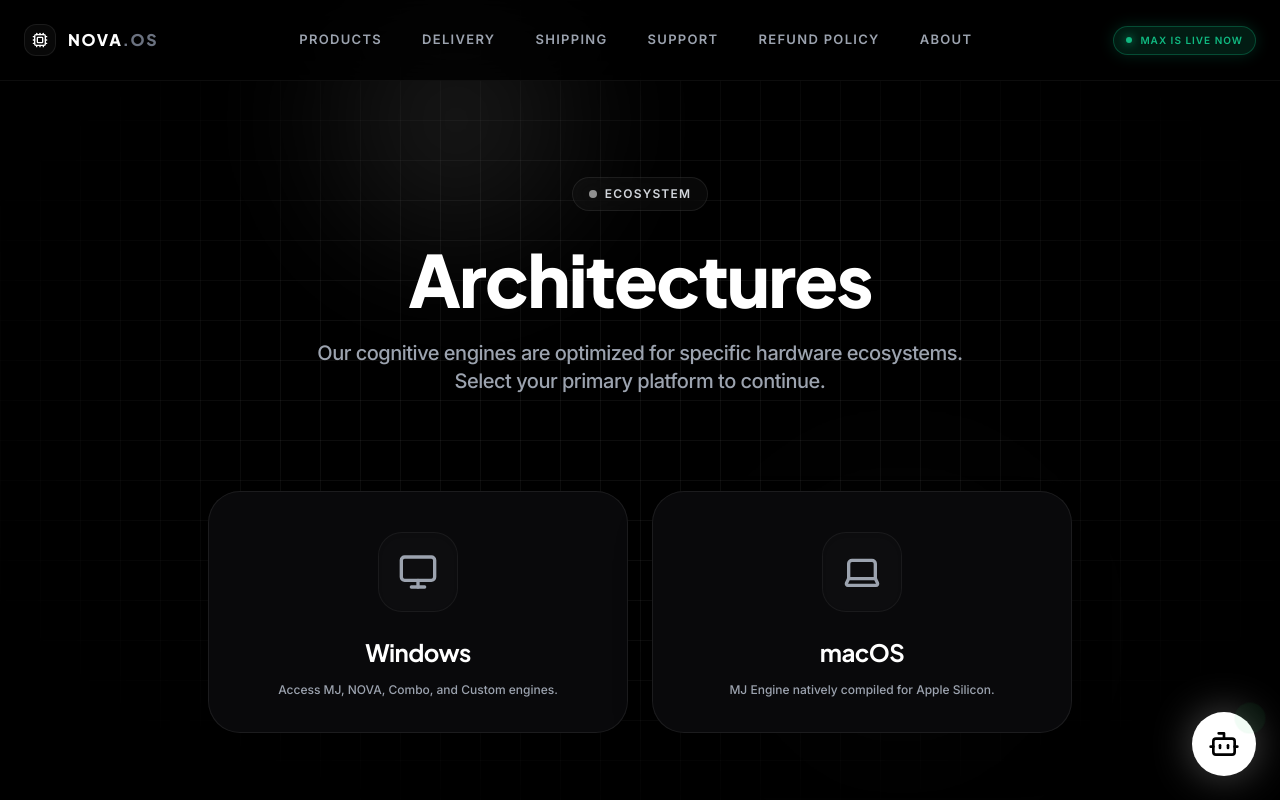
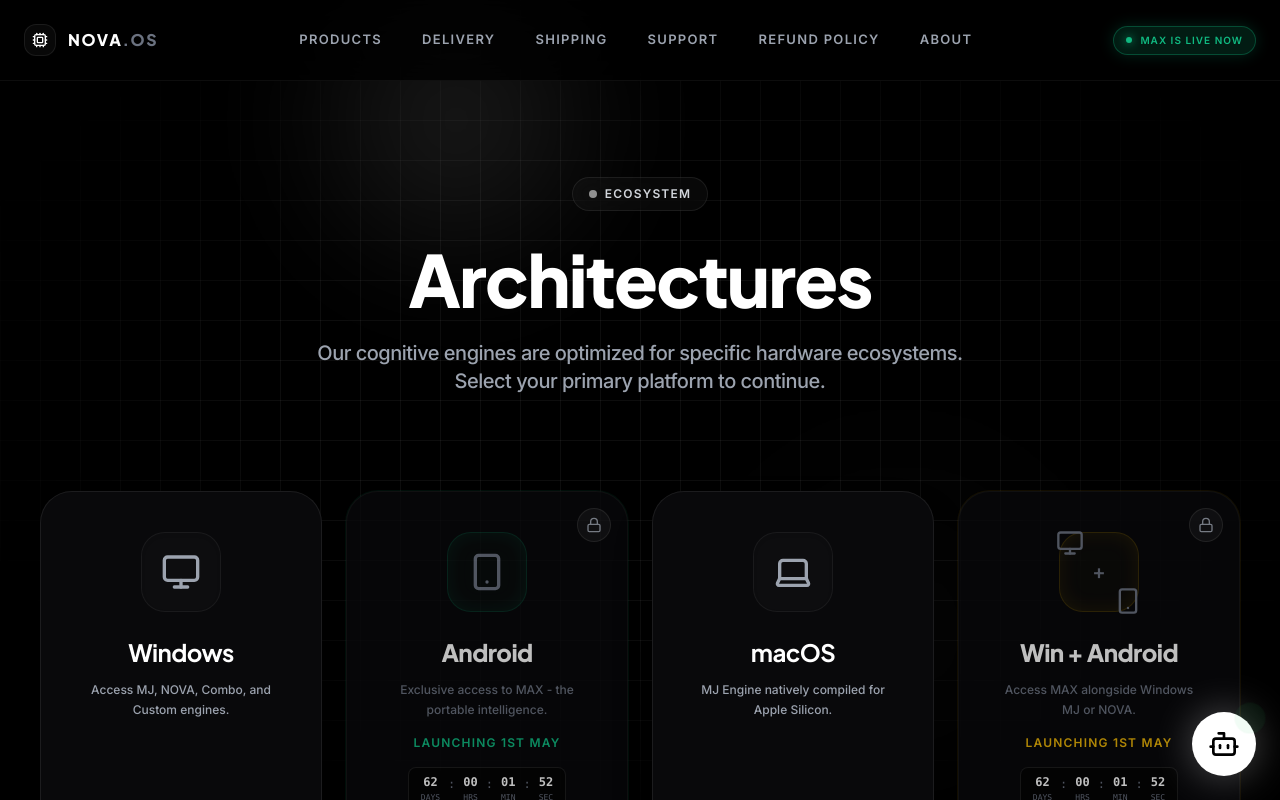
Before and after one commit to ankit143659/Nova_Website, a React (Vite) app: page / in a window 1280 px wide. Both pictures are taken after a click on the button "PRODUCTS". Shown: the top 800 px of the page. Built offline with nearby package versions, Linux system fonts and the light colour scheme.

Commit message:
feat: Add launch countdown to OS selection
Introduces a countdown timer to the OS selection screen, displaying the remaining time until the launch date. This provides users with anticipation for the upcoming release.

```diff
--- a/components/OSSelectionScreen.tsx
+++ b/components/OSSelectionScreen.tsx
@@ -1,13 +1,57 @@
-import React from 'react';
+import React, { useState, useEffect } from 'react';
 import { OSType } from '../types';
-import { Monitor, Smartphone, Laptop } from 'lucide-react';
+import { Monitor, Smartphone, Laptop, Lock } from 'lucide-react';
 
 interface OSSelectionScreenProps {
   onSelectOS: (os: OSType) => void;
 }
 
+const LAUNCH_DATE = '2026-05-01T00:00:00+05:30';
+
+const CountdownTimer: React.FC = () => {
+  const [timeLeft, setTimeLeft] = useState({ days: 0, hours: 0, minutes: 0, seconds: 0 });
+
+  useEffect(() => {
+    const interval = setInterval(() => {
+      const distance = new Date(LAUNCH_DATE).getTime() - new Date().getTime();
+      if (distance < 0) {
+        clearInterval(interval);
+        return;
+      }
+      setTimeLeft({
+        days: Math.floor(distance / (1000 * 60 * 60 * 24)),
+        hours: Math.floor((distance % (1000 * 60 * 60 * 24)) / (1000 * 60 * 60)),
+        minutes: Math.floor((distance % (1000 * 60 * 60)) / (1000 * 60)),
+        seconds: Math.floor((distance % (1000 * 60)) / 1000),
+      });
+    }, 1000);
+    return () => clearInterval(interval);
+  }, []);
+
+  return (
+    <div className="flex gap-2 items-center justify-center mt-3 text-xs font-mono bg-black/50 py-1.5 px-3 rounded-lg border border-white/10 backdrop-blur-sm">
+      <div className="flex flex-col items-center"><span className="text-white font-bold">{timeLeft.days}</span><span className="text-[8px] text-gray-500 uppercase">Days</span></div>
+      <span className="text-gray-500 pb-3">:</span>
+      <div className="flex flex-col items-center"><span className="text-white font-bold">{String(timeLeft.hours).padStart(2, '0')}</span><span className="text-[8px] text-gray-500 uppercase">Hrs</span></div>
+      <span className="text-gray-500 pb-3">:</span>
+      <div className="flex flex-col items-center"><span className="text-white font-bold">{String(timeLeft.minutes).padStart(2, '0')}</span><span className="text-[8px] text-gray-500 uppercase">Min</span></div>
+      <span className="text-gray-500 pb-3">:</span>
+      <div className="flex flex-col items-center"><span className="text-white font-bold text-[#10b981]">{String(timeLeft.seconds).padStart(2, '0')}</span><span className="text-[8px] text-gray-500 uppercase">Sec</span></div>
+    </div>
+  );
+};
+
 const OSSelectionScreen: React.FC<OSSelectionScreenProps> = ({ onSelectOS }) => {
-  const isLaunchDateReached = new Date().getTime() >= new Date('2026-05-01T00:00:00+05:30').getTime();
+  const [isLaunchDateReached, setIsLaunchDateReached] = useState(
+    new Date().getTime() >= new Date(LAUNCH_DATE).getTime()
+  );
+
+  useEffect(() => {
+    const interval = setInterval(() => {
+      setIsLaunchDateReached(new Date().getTime() >= new Date(LAUNCH_DATE).getTime());
+    }, 1000);
+    return () => clearInterval(interval);
+  }, []);
 
   return (
     <div className="animate-in fade-in zoom-in-95 duration-700 pb-24 font-sans max-w-7xl mx-auto px-4 sm:px-6 pt-12 md:pt-24 flex flex-col items-center justify-center min-h-[70vh]">
@@ -25,7 +69,7 @@
         </p>
       </div>
 
-      <div className={`grid grid-cols-1 select-none gap-6 w-full mx-auto px-4 ${isLaunchDateReached ? 'md:grid-cols-2 lg:grid-cols-4 max-w-7xl' : 'md:grid-cols-2 max-w-4xl'}`}>
+      <div className="grid grid-cols-1 select-none md:grid-cols-2 lg:grid-cols-4 gap-6 w-full max-w-7xl mx-auto px-4">
         {/* Windows */}
         <div
           onClick={() => onSelectOS('windows')}
@@ -40,19 +84,35 @@
         </div>
 
         {/* Android */}
-        {isLaunchDateReached && (
         <div
-            onClick={() => onSelectOS('android')}
-            className="group relative flex flex-col items-center text-center bg-[#09090b] border border-[#10b981]/20 hover:border-[#10b981]/50 rounded-[2rem] p-8 cursor-pointer overflow-hidden transition-all duration-700 shadow-[0_0_30px_rgba(16,185,129,0.05)] hover:-translate-y-2 hover:shadow-[0_0_50px_rgba(16,185,129,0.2)] ring-1 ring-[#10b981]/10"
+          onClick={() => isLaunchDateReached && onSelectOS('android')}
+          className={`relative flex flex-col items-center text-center bg-[#09090b] border rounded-[2rem] p-8 overflow-hidden transition-all duration-700 ring-1 ring-[#10b981]/10 ${
+            isLaunchDateReached
+              ? 'group cursor-pointer border-[#10b981]/20 hover:border-[#10b981]/50 shadow-[0_0_30px_rgba(16,185,129,0.05)] hover:-translate-y-2 hover:shadow-[0_0_50px_rgba(16,185,129,0.2)]'
+              : 'opacity-75 cursor-not-allowed border-white/[0.05]'
+          }`}
         >
-            <div className="absolute inset-0 bg-gradient-to-br from-[#10b981]/5 to-transparent opacity-0 group-hover:opacity-100 transition-opacity duration-700 pointer-events-none"></div>
-            <div className="w-20 h-20 rounded-3xl bg-[#10b981]/[0.02] border border-[#10b981]/20 flex items-center justify-center shadow-[inset_0_0_20px_rgba(16,185,129,0.1)] group-hover:scale-110 group-hover:-rotate-3 transition-transform duration-500 mb-6 mt-2 group-hover:bg-[#10b981]/10">
-              <Smartphone className="w-10 h-10 text-[#10b981]/80 group-hover:text-[#10b981] transition-colors duration-500" />
-            </div>
-            <h3 className="text-2xl font-display font-black text-white mb-3 tracking-tight group-hover:translate-x-1 transition-transform duration-500 drop-shadow-[0_0_15px_rgba(16,185,129,0.2)]">Android</h3>
-            <p className="text-[#10b981]/70 text-xs font-medium px-2 leading-relaxed group-hover:text-[#10b981]/90 transition-colors">Exclusive access to MAX - the portable intelligence.</p>
+          {isLaunchDateReached && <div className="absolute inset-0 bg-gradient-to-br from-[#10b981]/5 to-transparent opacity-0 group-hover:opacity-100 transition-opacity duration-700 pointer-events-none"></div>}
+
+          {!isLaunchDateReached && (
+            <div className="absolute top-4 right-4 bg-white/5 border border-white/10 p-2 rounded-full">
+              <Lock className="w-4 h-4 text-gray-400" />
             </div>
           )}
+
+          <div className={`w-20 h-20 rounded-3xl bg-[#10b981]/[0.02] border border-[#10b981]/20 flex items-center justify-center shadow-[inset_0_0_20px_rgba(16,185,129,0.1)] mb-6 mt-2 ${isLaunchDateReached ? 'group-hover:scale-110 group-hover:-rotate-3 transition-transform duration-500 group-hover:bg-[#10b981]/10' : ''}`}>
+            <Smartphone className={`w-10 h-10 ${isLaunchDateReached ? 'text-[#10b981]/80 group-hover:text-[#10b981] transition-colors duration-500' : 'text-gray-500'}`} />
+          </div>
+          <h3 className={`text-2xl font-display font-black text-white mb-3 tracking-tight ${isLaunchDateReached ? 'group-hover:translate-x-1 transition-transform duration-500 drop-shadow-[0_0_15px_rgba(16,185,129,0.2)]' : ''}`}>Android</h3>
+          <p className={`${isLaunchDateReached ? 'text-[#10b981]/70 group-hover:text-[#10b981]/90 transition-colors' : 'text-gray-500'} text-xs font-medium px-2 leading-relaxed`}>Exclusive access to MAX - the portable intelligence.</p>
+
+          {!isLaunchDateReached && (
+            <div className="mt-4 flex flex-col items-center">
+              <span className="text-[#10b981] text-xs font-bold tracking-widest uppercase mb-1">Launching 1st May</span>
+              <CountdownTimer />
+            </div>
+          )}
+        </div>
 
         {/* Mac OS */}
         <div
@@ -68,25 +128,41 @@
         </div>
 
         {/* Combo Win + Android */}
-        {isLaunchDateReached && (
         <div
-            onClick={() => onSelectOS('combo-win-and')}
-            className="group relative flex flex-col items-center text-center bg-[#09090b] border border-[#eab308]/20 hover:border-[#eab308]/50 rounded-[2rem] p-8 cursor-pointer overflow-hidden transition-all duration-700 shadow-[0_0_30px_rgba(234,179,8,0.05)] hover:-translate-y-2 hover:shadow-[0_0_50px_rgba(234,179,8,0.2)] ring-1 ring-[#eab308]/10"
+          onClick={() => isLaunchDateReached && onSelectOS('combo-win-and')}
+          className={`relative flex flex-col items-center text-center bg-[#09090b] border rounded-[2rem] p-8 overflow-hidden transition-all duration-700 ring-1 ring-[#eab308]/10 ${
+            isLaunchDateReached
+              ? 'group cursor-pointer border-[#eab308]/20 hover:border-[#eab308]/50 shadow-[0_0_30px_rgba(234,179,8,0.05)] hover:-translate-y-2 hover:shadow-[0_0_50px_rgba(234,179,8,0.2)]'
+              : 'opacity-75 cursor-not-allowed border-white/[0.05]'
+          }`}
         >
-            <div className="absolute inset-0 bg-gradient-to-br from-[#eab308]/5 to-transparent opacity-0 group-hover:opacity-100 transition-opacity duration-700 pointer-events-none"></div>
-            <div className="w-20 h-20 rounded-3xl bg-[#eab308]/[0.02] border border-[#eab308]/20 flex items-center justify-center shadow-[inset_0_0_20px_rgba(234,179,8,0.1)] group-hover:scale-110 group-hover:-rotate-3 transition-transform duration-500 mb-6 mt-2 group-hover:bg-[#eab308]/10 relative">
+          {isLaunchDateReached && <div className="absolute inset-0 bg-gradient-to-br from-[#eab308]/5 to-transparent opacity-0 group-hover:opacity-100 transition-opacity duration-700 pointer-events-none"></div>}
+
+          {!isLaunchDateReached && (
+            <div className="absolute top-4 right-4 bg-white/5 border border-white/10 p-2 rounded-full">
+              <Lock className="w-4 h-4 text-gray-400" />
+            </div>
+          )}
+
+          <div className={`w-20 h-20 rounded-3xl bg-[#eab308]/[0.02] border border-[#eab308]/20 flex items-center justify-center shadow-[inset_0_0_20px_rgba(234,179,8,0.1)] mb-6 mt-2 relative ${isLaunchDateReached ? 'group-hover:scale-110 group-hover:-rotate-3 transition-transform duration-500 group-hover:bg-[#eab308]/10' : ''}`}>
             <div className="absolute -top-1 -left-1">
-                <Monitor className="w-7 h-7 text-[#00f2ff]/80 group-hover:text-[#00f2ff] transition-colors duration-500" />
+              <Monitor className={`w-7 h-7 ${isLaunchDateReached ? 'text-[#00f2ff]/80 group-hover:text-[#00f2ff] transition-colors duration-500' : 'text-gray-500'}`} />
             </div>
             <div className="absolute -bottom-1 -right-1">
-                <Smartphone className="w-7 h-7 text-[#10b981]/80 group-hover:text-[#10b981] transition-colors duration-500" />
+              <Smartphone className={`w-7 h-7 ${isLaunchDateReached ? 'text-[#10b981]/80 group-hover:text-[#10b981] transition-colors duration-500' : 'text-gray-500'}`} />
             </div>
-              <div className="text-[#eab308] font-bold text-xl">+</div>
+            <div className={`${isLaunchDateReached ? 'text-[#eab308]' : 'text-gray-500'} font-bold text-xl`}>+</div>
           </div>
-            <h3 className="text-2xl font-display font-black text-white mb-3 tracking-tight group-hover:translate-x-1 transition-transform duration-500 drop-shadow-[0_0_15px_rgba(234,179,8,0.2)]">Win + Android</h3>
-            <p className="text-[#eab308]/70 text-xs font-medium px-2 leading-relaxed group-hover:text-[#eab308]/90 transition-colors">Access MAX alongside Windows MJ or NOVA.</p>
+          <h3 className={`text-2xl font-display font-black text-white mb-3 tracking-tight ${isLaunchDateReached ? 'group-hover:translate-x-1 transition-transform duration-500 drop-shadow-[0_0_15px_rgba(234,179,8,0.2)]' : ''}`}>Win + Android</h3>
+          <p className={`${isLaunchDateReached ? 'text-[#eab308]/70 group-hover:text-[#eab308]/90 transition-colors' : 'text-gray-500'} text-xs font-medium px-2 leading-relaxed`}>Access MAX alongside Windows MJ or NOVA.</p>
+
+          {!isLaunchDateReached && (
+            <div className="mt-4 flex flex-col items-center">
+              <span className="text-[#eab308] text-xs font-bold tracking-widest uppercase mb-1">Launching 1st May</span>
+              <CountdownTimer />
             </div>
           )}
+        </div>
       </div>
     </div>
   );
```
Lines whose indentation alone changed are shown as unchanged.
